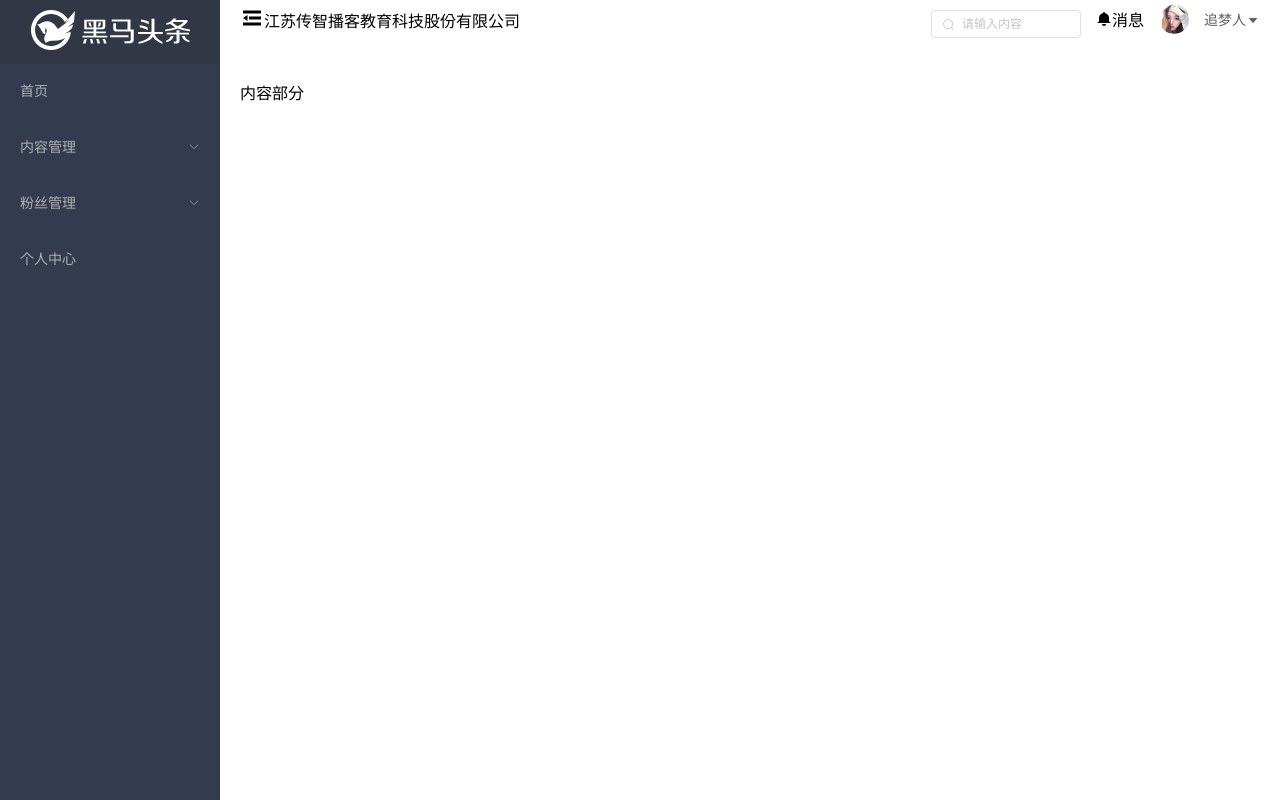
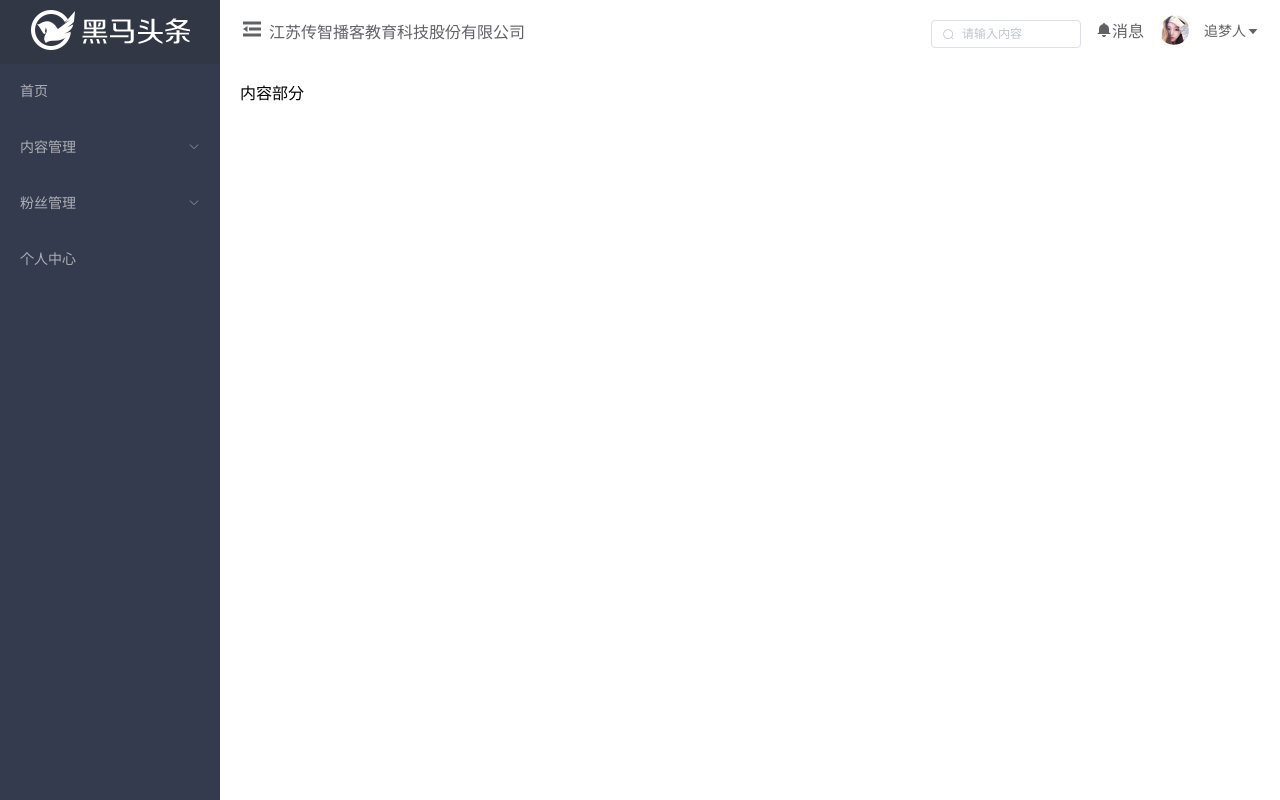
Before and after one commit to liuqinggang0523/heimatoutiao, a Vue app: page /#/home in a window 1280 px wide. Built offline with nearby package versions, Linux system fonts and the light colour scheme.

Commit message:
统一全局注册插件的使用方式Vue.use

```diff
--- a/src/components/header/index.vue
+++ b/src/components/home/layout-header.vue
@@ -1,5 +1,5 @@
 <template>
-    <el-row type="flex" align="middle">
+    <el-row class="layout-header" type="flex" align="middle">
       <el-col :span='12' class="left"  type='flex' justify="center">
           <i class="el-icon-s-fold" style="font-size:24px"></i>
           <span>江苏传智播客教育科技股份有限公司</span>
@@ -8,11 +8,10 @@
         <el-row type='flex' justify="end" align="middle">
           <!-- 输入框 -->
           <el-input
-            style="width:150px;margin-right:15px;margin-top:10px"
+            style="width:150px;margin-right:15px;margin-top:8px"
             size="mini"
             placeholder="请输入内容"
-            prefix-icon="el-icon-search"
-            v-model="input2">
+            prefix-icon="el-icon-search">
           </el-input>
           <i class="el-icon-message-solid"></i>
           <span>消息</span>
@@ -39,12 +38,31 @@ export default {
 </script>
 
 <style lang='less' scoped>
+  .layout-header {
+    height: 60px;
+    .left{
+      i{
+        color: #606266;
+      }
+      span {
+        color: #606266;
+        margin-left: 5px;
+      }
+    }
     .right {
+      i{
+        color: #606266;
+      }
+      span {
+        color: #606266;
+      }
        img {
         height: 30px;
         width: 30px;
         border-radius: 50%;
         margin: 0 15px 0 15px;
+
+      }
     }
   }
 </style>
--- /dev/null
+++ b/src/components/index.js
@@ -0,0 +1,9 @@
+import layoutAside from './home/layout-aside'
+import layoutHeader from './home/layout-header'
+export default {
+  install (Vue) {
+    // 注册全局组件
+    Vue.component('layout-aside', layoutAside)
+    Vue.component('layout-header', layoutHeader)
+  }
+}
--- a/src/main.js
+++ b/src/main.js
@@ -1,6 +1,7 @@
 import Vue from 'vue'
 import App from './App.vue'
 import router from './router'
+import Component from './components/index'
 import ElementUI from 'element-ui'// 引入ElementUI
 import axios from 'axios'
 import 'element-ui/lib/theme-chalk/index.css'
@@ -8,6 +9,7 @@ import './styles/index.less'// 引入axios
 axios.defaults.baseURL = 'http://ttapi.research.itcast.cn/mp/v1_0'// 引入初始化样式
 Vue.prototype.$axios = axios // axios赋值给全局属性
 Vue.use(ElementUI)
+Vue.use(Component)
 
 Vue.config.productionTip = false
 
--- a/src/views/home/index.vue
+++ b/src/views/home/index.vue
@@ -3,13 +3,13 @@
   <el-container>
     <!-- 侧边导航栏 -->
     <el-aside style="background-color:#353b4e;width:220px">
-      <aside-nav></aside-nav>
+      <layout-aside></layout-aside>
     </el-aside>
     <!-- 一级容器 -->
       <el-container>
         <!-- 头部区域 -->
         <el-header>
-          <heima-header></heima-header>
+          <layout-header></layout-header>
         </el-header>
         <el-main>内容部分</el-main>
       </el-container>
@@ -17,13 +17,9 @@
 </template>
 
 <script>
-import aside from '../../components/aside/index'
-import header from '../../components/header/index'
+
 export default {
-  components:
-    { 'aside-nav': aside,
-      'heima-header': header
-    }
+
 }
 </script>
 
```
Also changed, not shown: src/components/home/layout-aside.vue (renamed from src/components/aside/index.vue). Lines whose indentation alone changed are shown as unchanged.
